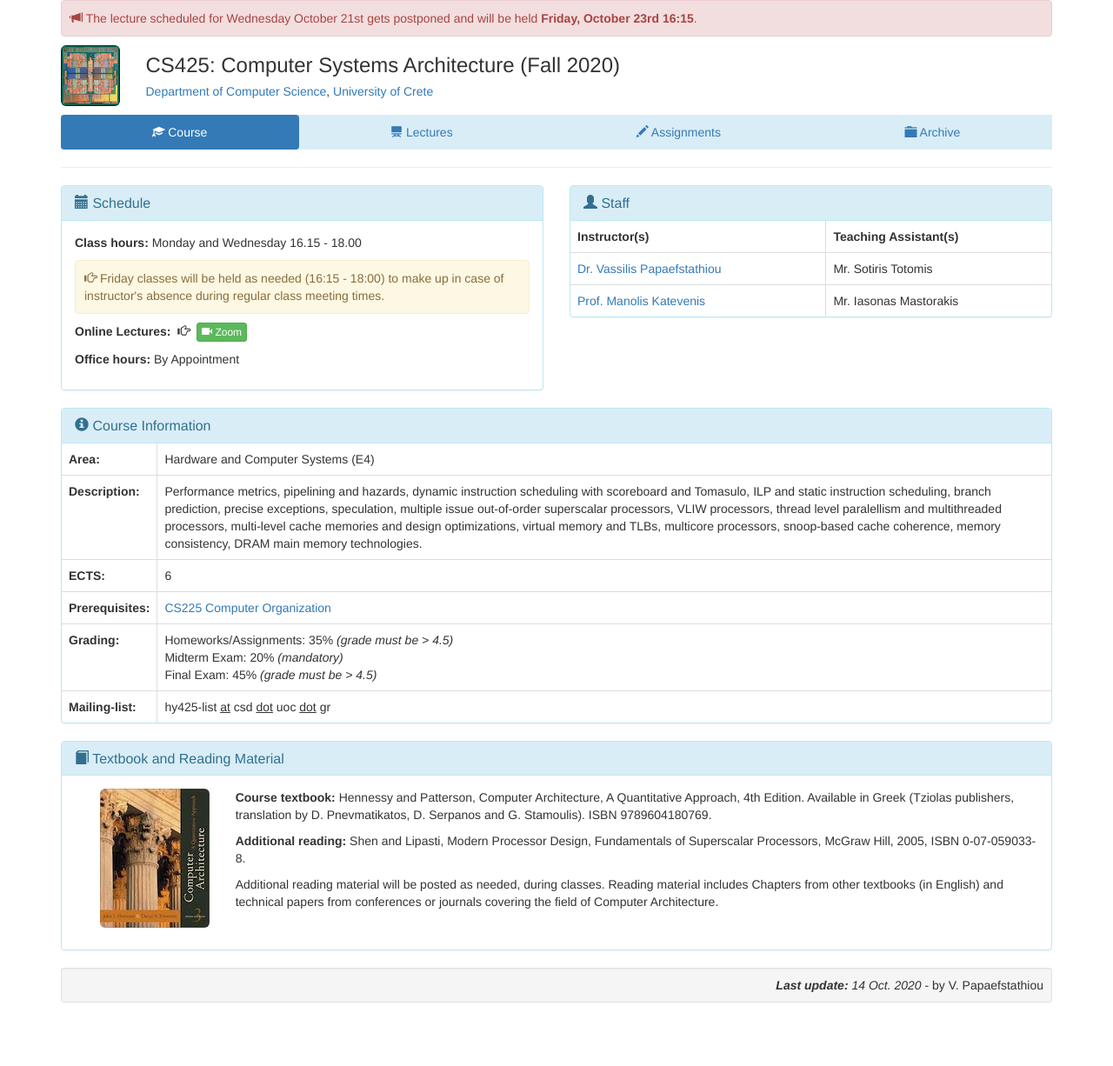
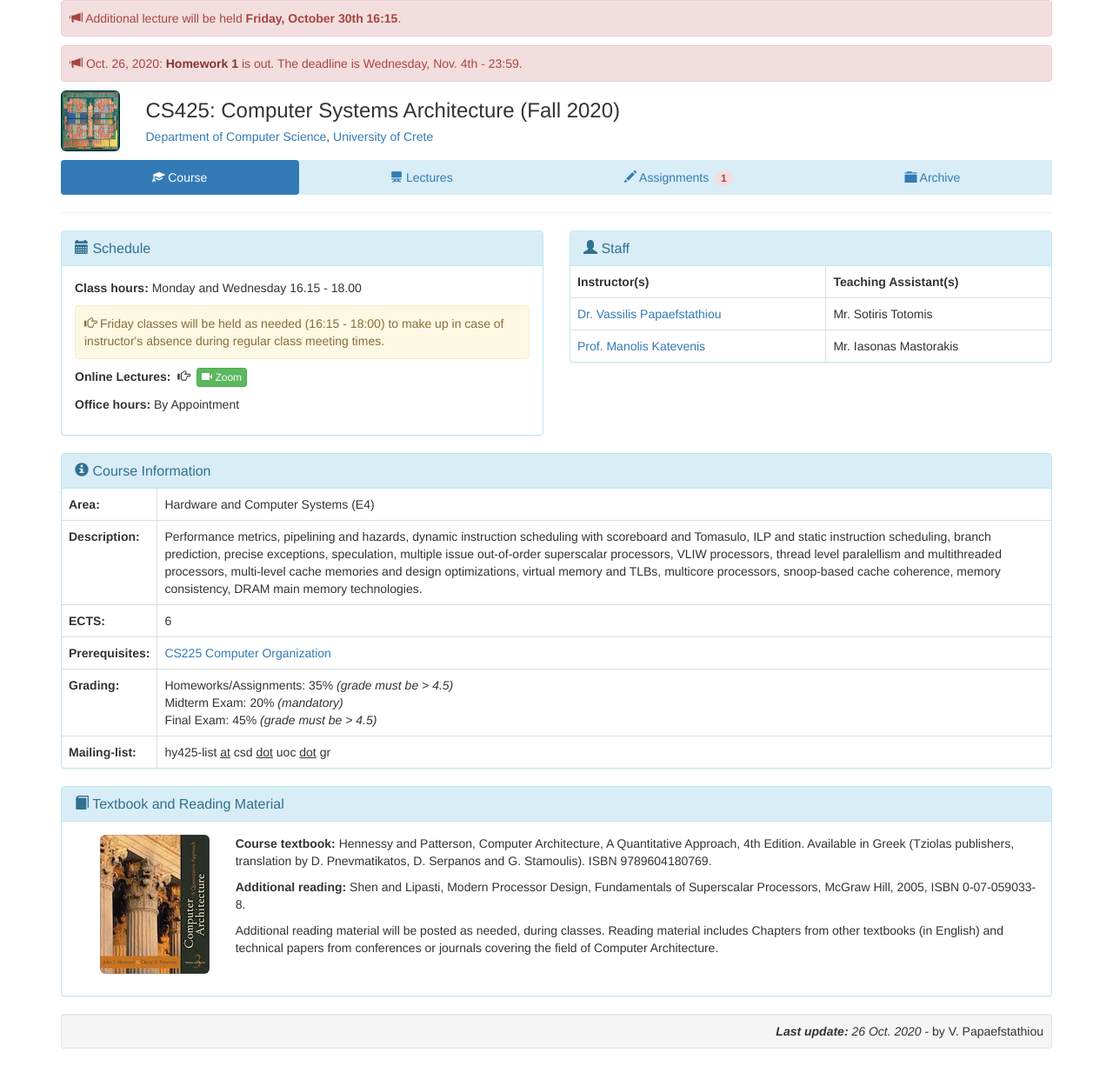
Before and after one commit to papaef/hy425_2020f, a plain HTML site: page index.html in a window 1280 px wide. Shown: the whole page at 87% size. Before the commit the page ends 1173 px from the top, so only its background shows below. Drawn offline with Linux system fonts and the light colour scheme.

Commit message:
update lectures and homework 1

```diff
--- a/index.html
+++ b/index.html
@@ -25,7 +25,7 @@
     <div class="col-md-12">
       <div class="alert alert-danger myalert" role="alert">
         <span class="glyphicon glyphicon-bullhorn" aria-hidden="true"></span>
-        The lecture scheduled for Wednesday October 21st gets postponed and will be held <b>Friday, October 23rd 16:15</b>.
+        Additional lecture will be held <b>Friday, October 30th 16:15</b>.
       </div>
       <!--div class="alert alert-danger myalert" role="alert">
         <span class="glyphicon glyphicon-bullhorn" aria-hidden="true"></span>
@@ -54,12 +54,10 @@
       </div>
       -->
 
-     <!--
       <div class="alert alert-danger myalert" role="alert">
         <span class="glyphicon glyphicon-bullhorn" aria-hidden="true"></span>
-          Oct. 14, 2019: <a href="homeworks/HY425_Homework1.pdf" class="alert-link">Homework 1</a> is out. The deadline is Wednesday, October 23rd - 23:59.
+          Oct. 26, 2020: <a href="homeworks/HY425_Homework1.pdf" class="alert-link">Homework 1</a> is out. The deadline is Wednesday, Nov. 4th - 23:59.
       </div>
-      -->
 
    <!--
       <div class="alert alert-danger myalert" role="alert">
@@ -144,7 +142,7 @@
       <a data-toggle="pill" href="#lectures"><span class="glyphicon glyphicon-blackboard" aria-hidden="true"></span> Lectures <span class="badge"></span></a>
     </li>
     <li>
-      <a data-toggle="pill" href="#assignments"><span class="glyphicon glyphicon-pencil" aria-hidden="true"></span> Assignments <span class="badge alert-danger"></span></a>
+      <a data-toggle="pill" href="#assignments"><span class="glyphicon glyphicon-pencil" aria-hidden="true"></span> Assignments <span class="badge alert-danger">1</span></a>
     </li>
     <li>
       <a data-toggle="pill" href="#archive"><span class="glyphicon glyphicon-folder-close" aria-hidden="true"></span> Archive</a>
@@ -380,29 +378,21 @@
               <td></td>
             </tr>
 
-            <!--
             <tr>
-              <td>Oct. 7</td>
-              <td>Pipelining Review</td>
-              <td><a href="lectures/HY425_L3_Pipelining.pdf">Slides <span class="glyphicon glyphicon-save" aria-hidden="true"></span></a></td>
-              <td>Appendix A (A.1 - A.3) from course textbook</td>
-            </tr>
-
-
-            <tr>
-              <td>Oct. 21</td>
+              <td>Oct. 23</td>
               <td>Dynamic Instruction Scheduling: Scoreboard</td>
               <td><a href="lectures/HY425_L4_Scoreboard.pdf">Slides <span class="glyphicon glyphicon-save" aria-hidden="true"></span></a></td>
               <td>Section 2.1, Appendix A (A.5, A.7, A.8) from course textbook</td>
             </tr>
 
             <tr>
-              <td>Oct. 23</td>
+              <td>Oct. 26</td>
               <td>Dynamic Instruction Scheduling: Scoreboard</td>
-              <td>Slides from Oct. 21</td>
+              <td>Slides from Oct. 23</td>
               <td><a href="lectures/reading/cdc6600.pdf">CDC 6600 original scoreboard design paper <span class="glyphicon glyphicon-save" aria-hidden="true"></span></a></td>
             </tr>
 
+<!--
             <tr>
               <td>Oct. 30</td>
               <td>Dynamic Instruction Scheduling: Tomasulo</td>
@@ -636,21 +626,23 @@
           </thead>
           <tbody>
 
+<!--
             <tr>
               <td>TBA</td>
               <td>Homework 1</td>
               <td><a href="#">HW <span class="glyphicon glyphicon-save" aria-hidden="true"></span></a></td>
               <td class="text-danger"><b>TBA</b></td>
             </tr>
+-->
+
+            <tr>
+              <td>Oct. 26</td>
+              <td>Homework 1</td>
+              <td><a href="homeworks/HY425_Homework1.pdf">HW <span class="glyphicon glyphicon-save" aria-hidden="true"></span></a></td>
+              <td class="text-danger"><b>Nov. 04, 23:59</b></td>
+            </tr>
 
 <!--
-            <tr>
-              <td>Oct. 14</td>
-              <td>Homework 1</td>
-              <td><a href="homeworks/HY425_Homework1.pdf">HW <span class="glyphicon glyphicon-save" aria-hidden="true"></span></a></td>
-              <td class="text-danger"><b>Oct. 23, 23:59</b></td>
-            </tr>
-
             <tr>
               <td>Nov. 04</td>
               <td>Homework 2</td>
@@ -751,7 +743,7 @@
 
   <!-- FOOTER -->
   <div class="well well-sm" align="right">
-    <i><b>Last update:</b> 14 Oct. 2020</i> - by V. Papaefstathiou
+    <i><b>Last update:</b> 26 Oct. 2020</i> - by V. Papaefstathiou
   </div>
   <!-- ______________________________________________________________________________________________ -->
 
```
Also changed, not shown: 2 other files.
